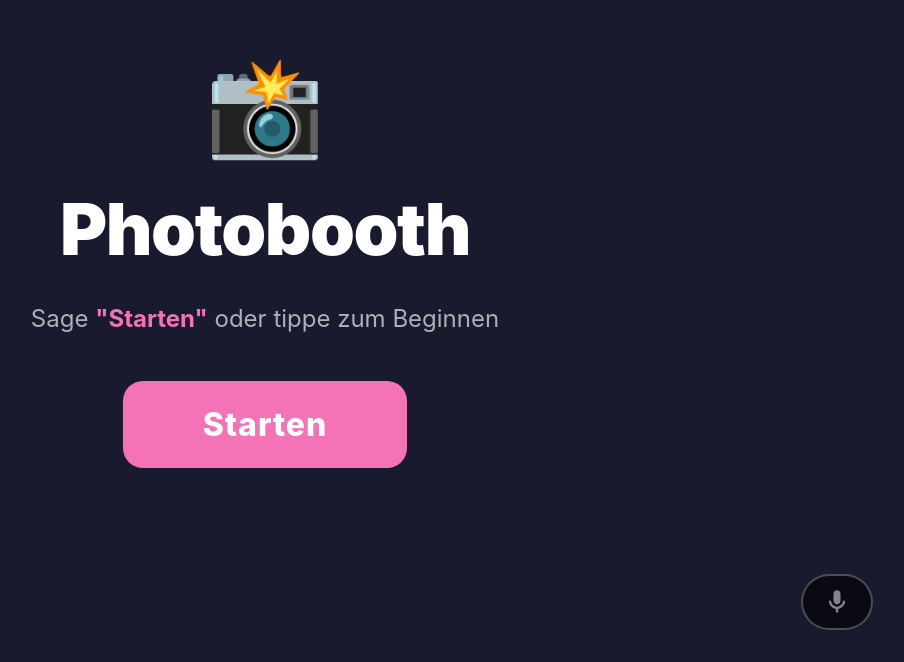
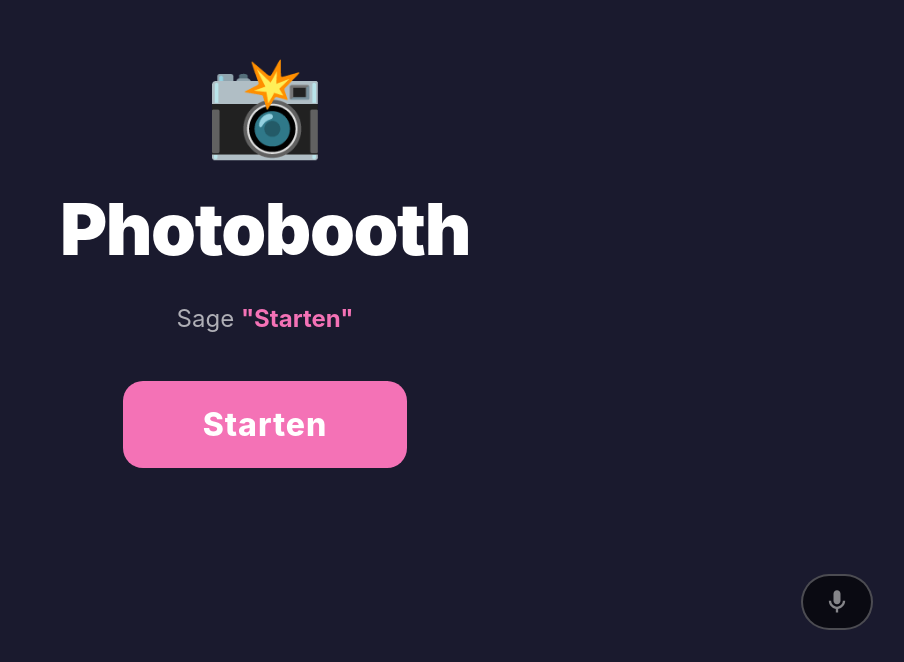
Before and after one commit to K0NRAD/itec_photobooth_stele, a Svelte app: page / in a window 1280 px wide. Shown: the part 138-800 px from the top of the page, without its empty margins (375-1279 px from the left). Built offline with nearby package versions, Linux system fonts and the light colour scheme; no server answers.

Commit message:
fix: changed in speech.js the numbers of alternatives and the continous in false, and removed the url in qrCode and removed the text to touch the display

```diff
--- a/src/App.svelte
+++ b/src/App.svelte
@@ -170,7 +170,7 @@
     <div class="screen center">
       <div class="logo">📸</div>
       <h1>Photobooth</h1>
-      <p class="instruction">Sage <strong>"Starten"</strong> oder tippe zum Beginnen</p>
+      <p class="instruction">Sage <strong>"Starten"</strong></p>
       <button class="start-btn" onclick={() => transition('format_select')}>
         Starten
       </button>
@@ -208,7 +208,7 @@
             <button class="shutter-btn" onclick={triggerNextPhoto} aria-label="Foto aufnehmen">
               <span class="shutter-inner"></span>
             </button>
-            <p class="hint">Oder sage <strong>"Aufnehmen"</strong></p>
+            <p class="hint">Sage <strong>"Aufnehmen"</strong></p>
           {/if}
         </div>
       </div>
--- a/src/components/FormatSelector.svelte
+++ b/src/components/FormatSelector.svelte
@@ -57,7 +57,7 @@
 
 <div class="format-selector">
   <h2>Format wählen</h2>
-  <p class="hint">Tippe oder sage den Namen</p>
+  <p class="hint">Sage den Namen</p>
 
   <div class="timer-bar">
     <div class="timer-fill" style="width: {(remaining / timeout) * 100}%"></div>
--- a/src/components/QRCode.svelte
+++ b/src/components/QRCode.svelte
@@ -38,15 +38,13 @@
     <canvas bind:this={canvas}></canvas>
   </div>
 
-  <div class="url-text">{url}</div>
-
   <div class="timer-bar">
     <div class="timer-fill" style="width: {(remaining / timeout) * 100}%"></div>
   </div>
   <p class="timer-text">Schließt automatisch in {remaining}s</p>
 
   <button class="close-btn" onclick={onClose}>Abbrechen</button>
-  <p class="hint">Oder sage <strong>"Abbrechen"</strong></p>
+  <p class="hint">Sage <strong>"Abbrechen"</strong></p>
 </div>
 
 <style>
--- a/src/services/speech.js
+++ b/src/services/speech.js
@@ -44,16 +44,16 @@ export function startSpeechRecognition(onCommand, lang = 'de-DE') {
 
     recognition = new SR();
     recognition.lang = lang;
-    recognition.continuous = true;
+    recognition.continuous = false;
     recognition.interimResults = false;
-    recognition.maxAlternatives = 6;
+    recognition.maxAlternatives = 1;
 
     recognition.onresult = (/** @type {SpeechRecognitionEvent} */ event) => {
       if (cooldown) return;
       for (let i = event.resultIndex; i < event.results.length; i++) {
         for (let j = 0; j < event.results[i].length; j++) {
           const raw = event.results[i][j].transcript.trim().toLowerCase();
-          console.log(raw);
+          console.log(`raw:"${raw}, result index: ${i}"`);
           const command = matchCommand(raw);
           if (command) {
             cooldown = true;
```
